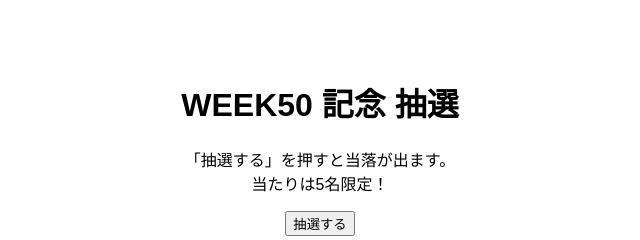
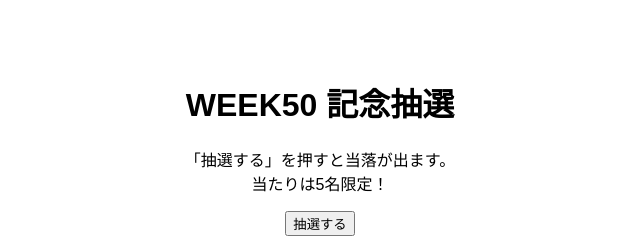
Before and after one commit to syukangaikyu-jpg/draw, a plain HTML site: page index.html in a window 1280 px wide. Shown: the full height of the page, 320-960 px from the left. Drawn offline with Linux system fonts and the light colour scheme.

Commit message:
Update index.html

```diff
--- a/index.html
+++ b/index.html
@@ -6,7 +6,7 @@
 <title>週刊鎧球 WEEK50 抽選</title>
 </head>
 <body style="font-family:sans-serif; text-align:center; padding:50px;">
-  <h1>WEEK50 記念 抽選</h1>
+  <h1>WEEK50 記念抽選</h1>
   <p>「抽選する」を押すと当落が出ます。<br>当たりは5名限定！</p>
   <button onclick="draw()">抽選する</button>
   <div id="result" style="margin-top:20px; font-size:18px;"></div>
```
